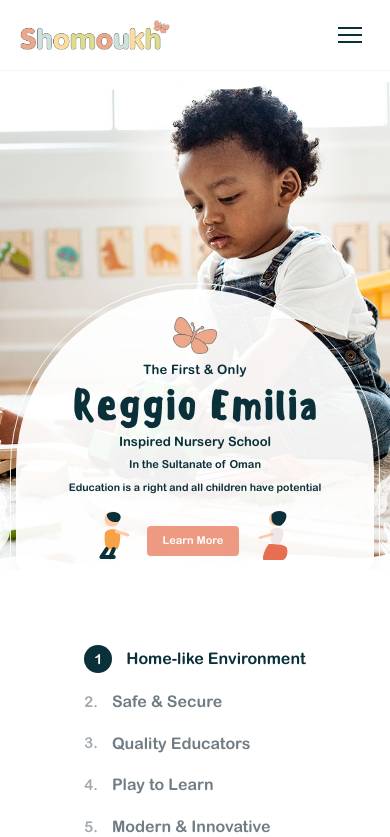
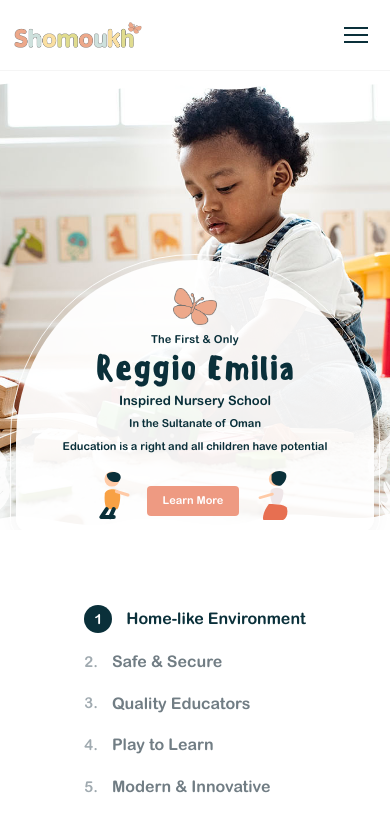
Before and after one commit to itadminges/shomoukh.com, a Next.js app: page / in a window 390 px wide. Shown: the top 837 px of the page. Built offline with nearby package versions, Linux system fonts and the light colour scheme.

Commit message:
feat: add global styles and design system with typography and component layouts

```diff
--- a/app/globals.css
+++ b/app/globals.css
@@ -47,6 +47,7 @@
 
 html {
   scroll-behavior: smooth;
+  overflow-x: hidden;
 }
 
 body {
@@ -55,6 +56,11 @@ body {
   background: #ffffff;
   font-family: 'Catamaran', 'Arial-Rounded', Arial, sans-serif;
   line-height: 1.6;
+  overflow-x: hidden;
+}
+
+img, svg {
+  max-width: 100%;
 }
 
 a {
@@ -1766,8 +1772,33 @@ h1, h2, h3, h4, h5, h6, p {
    RESPONSIVE DESIGN (MOBILE & TABLET)
    ========================================================================== */
 @media (max-width: 1024px) {
+  .header-inner {
+    padding: 0 24px;
+  }
   .site-header nav {
     gap: 16px;
+  }
+  .site-header nav a {
+    font-size: 12px;
+  }
+  .header-btn-apply,
+  .header-btn-visit {
+    padding: 8px 12px;
+  }
+  .promise,
+  .admission-intro {
+    gap: 36px;
+  }
+  .portal-grid {
+    gap: 36px;
+    padding-inline: 32px;
+  }
+  .program-age-grid {
+    grid-template-columns: repeat(2, minmax(0, 1fr));
+  }
+  .form-row-four-col,
+  .health-history-grid {
+    grid-template-columns: repeat(2, minmax(0, 1fr));
   }
   .age-cards-grid {
     grid-template-columns: repeat(2, 1fr);
@@ -1814,6 +1845,13 @@ h1, h2, h3, h4, h5, h6, p {
     display: none;
   }
 
+  .pillars {
+    padding-inline: 20px;
+  }
+  .pillars-container {
+    display: block;
+  }
+
   .hero {
     min-height: 480px;
     height: 500px;
@@ -1857,6 +1895,77 @@ h1, h2, h3, h4, h5, h6, p {
     gap: 30px;
   }
 
+  .promise,
+  .admission-intro,
+  .join {
+    grid-template-columns: 1fr;
+    gap: 28px;
+    padding: 60px 24px;
+  }
+  .giant,
+  .age-title h2,
+  .join h2 {
+    font-size: clamp(96px, 28vw, 140px);
+  }
+  .promise h2,
+  .admission-intro h2 {
+    font-size: clamp(36px, 9vw, 52px);
+  }
+  .age-title {
+    display: block;
+  }
+  .age-title h3,
+  .join h3 {
+    font-size: clamp(26px, 7vw, 36px);
+    margin: 0 0 18px;
+  }
+  .join > img {
+    width: min(280px, 100%);
+    height: auto;
+    margin: 0 auto;
+  }
+  .program-age-grid,
+  .portal-grid,
+  .campuses,
+  .map-grid {
+    grid-template-columns: 1fr;
+  }
+  .portal-grid {
+    min-height: auto;
+    padding: 64px 24px 88px;
+  }
+  .portal-grid img {
+    width: min(250px, 100%);
+  }
+  .campuses {
+    gap: 32px;
+    padding-bottom: 72px;
+  }
+  .map-grid {
+    margin-top: -32px;
+    gap: 32px;
+  }
+  .contact-form {
+    padding: 42px 20px 72px;
+  }
+  .contact-form > h2 {
+    font-size: clamp(42px, 12vw, 58px);
+  }
+  .simple-page-head {
+    min-height: 0;
+    flex-direction: column;
+    gap: 22px;
+    padding: 48px 20px;
+    text-align: center;
+  }
+  .simple-page-head img {
+    width: min(230px, 75vw);
+    height: auto;
+  }
+  .simple-page-head h1 {
+    font-size: clamp(48px, 14vw, 70px);
+  }
+
   .inner-hero {
     min-height: 380px;
   }
@@ -1910,10 +2019,75 @@ h1, h2, h3, h4, h5, h6, p {
     gap: 30px;
   }
 
-  .reference-form, .enrolment fieldset {
+  .reference-form, .enrolment fieldset,
+  .form-row-two-col,
+  .form-row-three-col,
+  .form-row-four-col,
+  .form-grid-two-col,
+  .health-history-grid,
+  .required-docs-two-col {
     grid-template-columns: 1fr;
+  }
+  .enrolment-form-wrapper {
+    padding: 0 16px 64px;
+  }
+  .enrolment-banner {
+    margin: 24px 0;
+    padding: 14px 16px;
+  }
+  .enrolment-banner h2 {
+    font-size: 25px;
+  }
+  .radio-inline-row,
+  .checkbox-inline-row {
+    flex-wrap: wrap;
+    gap: 10px 16px;
+  }
+  .enrolment-submit-btn {
+    width: 100%;
   }
   .map-grid {
     grid-template-columns: 1fr;
   }
 }
+
+@media (max-width: 480px) {
+  .header-inner {
+    padding: 0 14px;
+  }
+  .brand img {
+    width: 128px;
+  }
+  .hero {
+    min-height: 440px;
+    height: 460px;
+  }
+  .hero-title {
+    font-size: 34px;
+  }
+  .hero-first,
+  .hero-tagline {
+    font-size: 11px;
+  }
+  .hero-bubble {
+    width: min(290px, 88vw);
+    height: min(290px, 88vw);
+  }
+  .hero-bubble-title {
+    font-size: clamp(36px, 12vw, 46px);
+  }
+  .age-cards-grid,
+  .atelier-cards-grid {
+    max-width: none;
+  }
+  .program-age-grid {
+    grid-template-columns: 1fr;
+  }
+  .campuses article {
+    padding: 18px 18px 44px;
+  }
+  .campuses img,
+  .map-grid > iframe {
+    height: 220px;
+  }
+}
```
